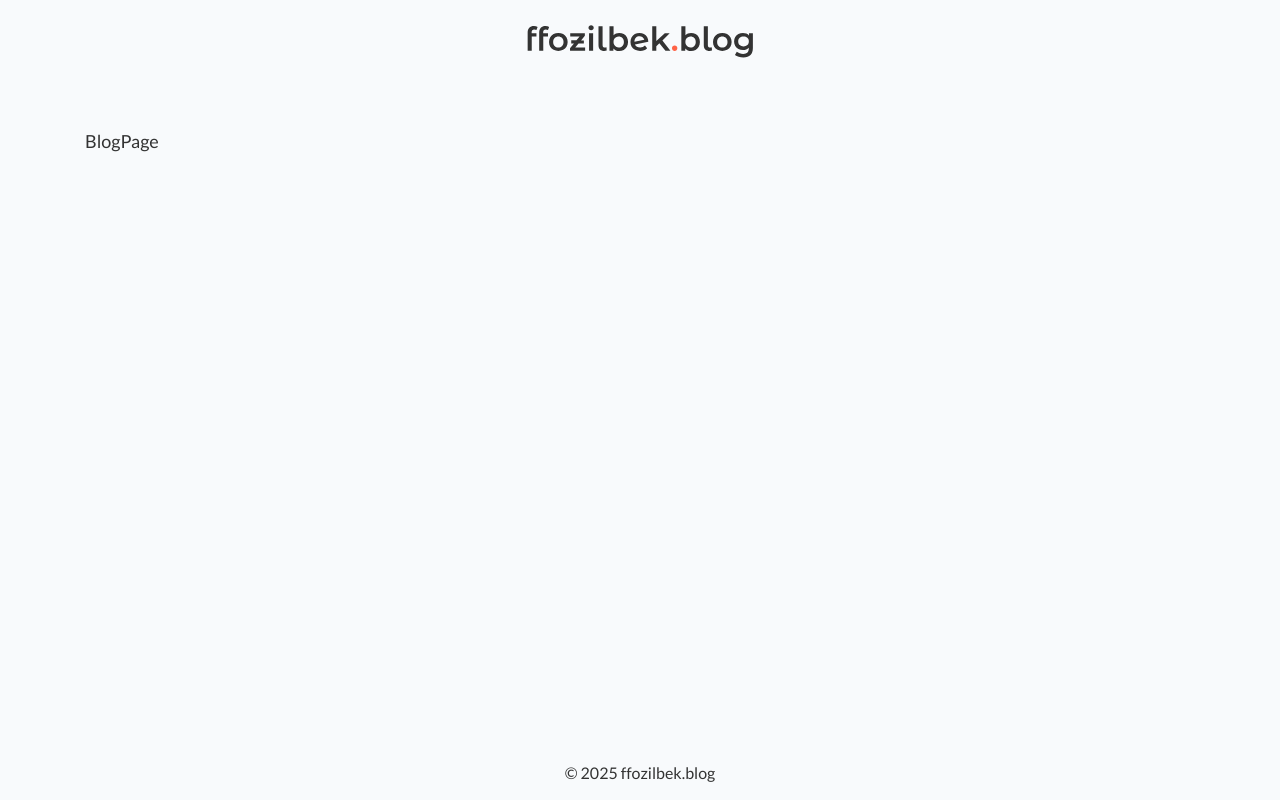
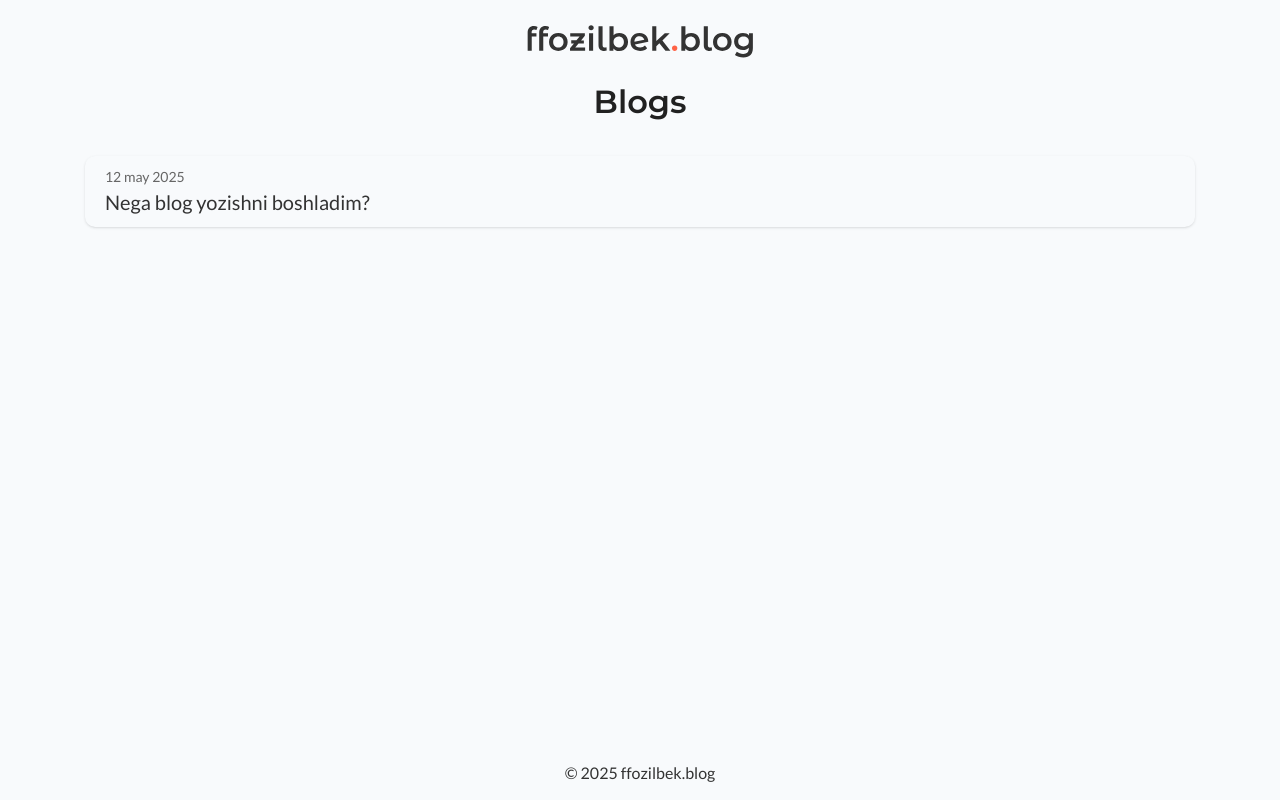
Before and after one commit to ffozilbek/ffozilbek.blog, a React (Vite) app: page /blog in a window 1280 px wide. Built offline with nearby package versions, Linux system fonts and the light colour scheme.

Commit message:
added blogs card component

```diff
--- a/src/layouts/RootLayout.jsx
+++ b/src/layouts/RootLayout.jsx
@@ -4,7 +4,7 @@ import { Navbar } from "../user/components";
 export default function RootLayout() {
   return (
     <div className="flex flex-col min-h-screen">
-      <header className="sm:pt-[25px] sm:pb-[20px] pt-[20px] pb-[15px] mb-[50px]">
+      <header className="sm:pt-[25px] sm:pb-[20px] pt-[20px] pb-[15px]">
        <Navbar />
       </header>
       <main className="custom-container flex-1">
--- /dev/null
+++ b/src/user/components/BlogsCard.jsx
@@ -0,0 +1,10 @@
+const BlogsCard = () => {
+  return (
+    <div className="flex flex-col bg-white shadow-sm px-[20px] py-[10px] rounded-[10px] hover:shadow-md transition-shadow duration-75 ease-in cursor-pointer">
+        <h3 className="order-2 text-[20px] font-medium">Nega blog yozishni boshladim?</h3>
+        <p className="order-1 text-[14px] text-second-text">12 may 2025</p>
+    </div>
+  )
+}
+
+export default BlogsCard
--- a/src/user/components/index.js
+++ b/src/user/components/index.js
@@ -1 +1,2 @@
 export {default as Navbar} from './Navbar';
+export {default as BlogsCard} from './BlogsCard';
--- a/src/user/pages/BlogPage.jsx
+++ b/src/user/pages/BlogPage.jsx
@@ -1,6 +1,11 @@
+import { BlogsCard } from "../components"
+
 const BlogPage = () => {
   return (
-    <div>BlogPage</div>
+    <div>
+      <h1 className="text-center text-[2rem] text-heading font-heading font-semibold mb-[30px]">Blogs</h1>
+      <BlogsCard />
+    </div>
   )
 }
 
--- a/src/user/pages/BlogPostPage.jsx
+++ b/src/user/pages/BlogPostPage.jsx
@@ -1,6 +1,9 @@
+
+
 const BlogPostPage = () => {
   return (
-    <div>BlogPostPage</div>
+    <div>
+    </div>
   )
 }
 
--- a/src/user/pages/HomePage.jsx
+++ b/src/user/pages/HomePage.jsx
@@ -6,7 +6,7 @@ import { Link } from 'react-router'
 
 const HomePage = () => {
   return (
-    <div className='flex justify-between'>
+    <div className='flex justify-between mt-[50px]'>
       <div>
         <img className='rounded-[10px] shadow-lg hover:-translate-y-1 hover:scale-105 delay-150 duration-300 ease-in' src={fozilbek} alt="Fozilbek Fayzullayev" width={390} height={453}/>
       </div>
```
